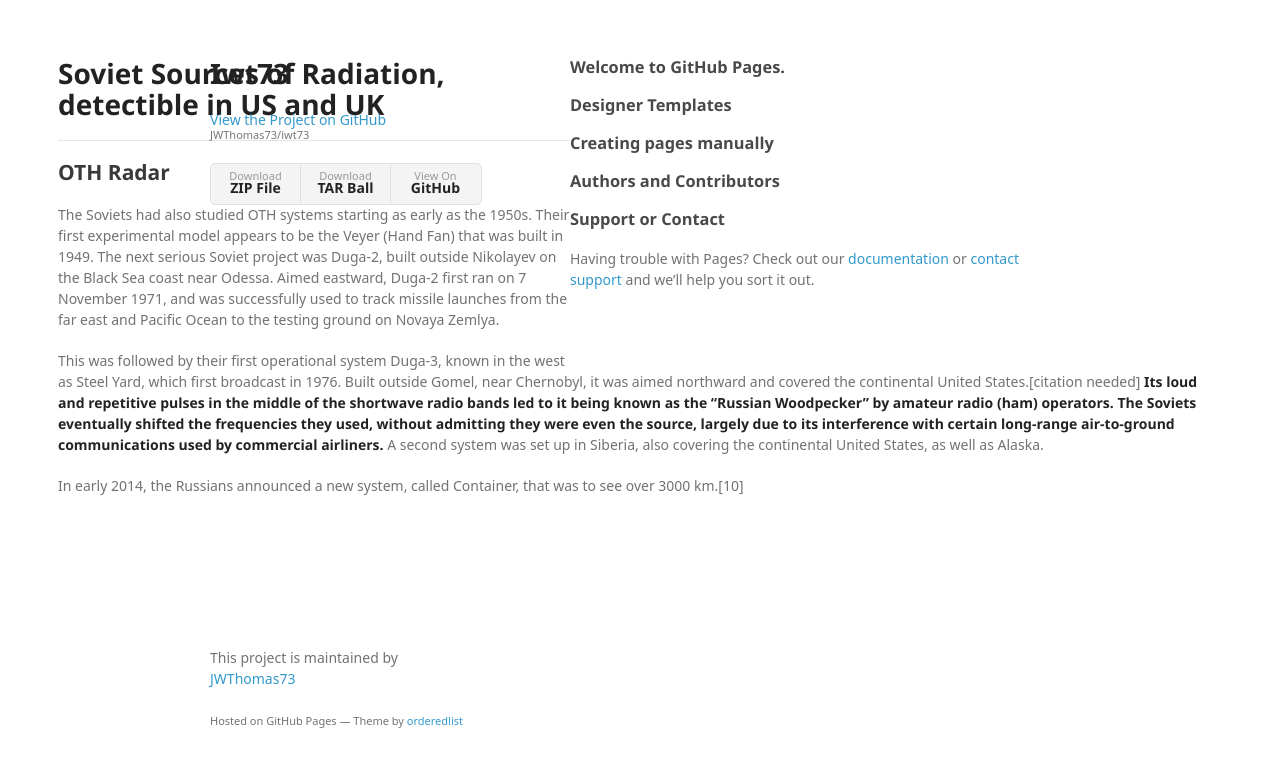
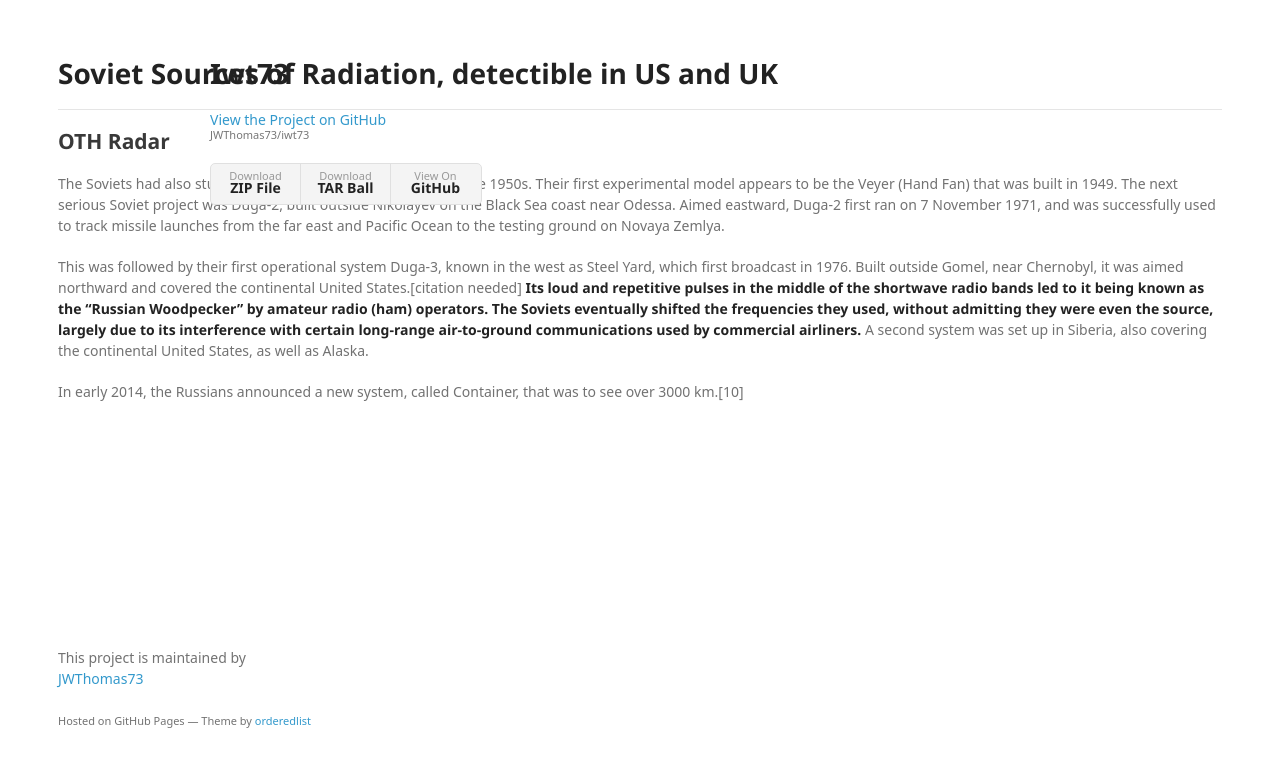
Before and after one commit to JWThomas73/iwt73, a plain HTML site: page indexiii.html in a window 1280 px wide. Drawn offline with Linux system fonts and the light colour scheme; a web font is replaced by a local one.

Commit message:
Update indexiii.html

```diff
--- a/indexiii.html
+++ b/indexiii.html
@@ -27,29 +27,6 @@
           <li><a href="https://github.com/JWThomas73/iwt73">View On <strong>GitHub</strong></a></li>
         </ul>
       </header>
-      <section>
-        <h3>
-<a id="welcome-to-github-pages" class="anchor" href="#welcome-to-github-pages" aria-hidden="true"><span aria-hidden="true" class="octicon octicon-link"></span></a>Welcome to GitHub Pages.</h3>
-
-
-<h3>
-<a id="designer-templates" class="anchor" href="#designer-templates" aria-hidden="true"><span aria-hidden="true" class="octicon octicon-link"></span></a>Designer Templates</h3>
-
-
-<h3>
-<a id="creating-pages-manually" class="anchor" href="#creating-pages-manually" aria-hidden="true"><span aria-hidden="true" class="octicon octicon-link"></span></a>Creating pages manually</h3>
-<h3>
-<a id="authors-and-contributors" class="anchor" href="#authors-and-contributors" aria-hidden="true"><span aria-hidden="true" class="octicon octicon-link"></span></a>Authors and Contributors</h3>
-
-<h3>
-<a id="support-or-contact" class="anchor" href="#support-or-contact" aria-hidden="true"><span aria-hidden="true" class="octicon octicon-link"></span></a>Support or Contact</h3>
-
-<p>Having trouble with Pages? Check out our <a href="https://help.github.com/pages">documentation</a> or <a href="https://github.com/contact">contact support</a> and we’ll help you sort it out.</p>
-      </section>
-      <footer>
-        <p>This project is maintained by <a href="https://github.com/JWThomas73">JWThomas73</a></p>
-        <p><small>Hosted on GitHub Pages &mdash; Theme by <a href="https://github.com/orderedlist">orderedlist</a></small></p>
-      </footer>
     </div>
     <script src="javascripts/scale.fix.js"></script>
 
@@ -68,5 +45,12 @@
 
 <p>This was followed by their first operational system Duga-3, known in the west as Steel Yard, which first broadcast in 1976. Built outside Gomel, near Chernobyl, it was aimed northward and covered the continental United States.[citation needed] <strong>Its loud and repetitive pulses in the middle of the shortwave radio bands led to it being known as the &ldquo;Russian Woodpecker&rdquo; by amateur radio (ham) operators. The Soviets eventually shifted the frequencies they used, without admitting they were even the source, largely due to its interference with certain long-range air-to-ground communications used by commercial airliners.</strong> A second system was set up in Siberia, also covering the continental United States, as well as Alaska.</p>
 
-<p>In early 2014, the Russians announced a new system, called Container, that was to see over 3000 km.[10]</p></body>
+<p>In early 2014, the Russians announced a new system, called Container, that was to see over 3000 km.[10]</p>
+
+<footer>
+        <p>This project is maintained by <a href="https://github.com/JWThomas73">JWThomas73</a></p>
+        <p><small>Hosted on GitHub Pages &mdash; Theme by <a href="https://github.com/orderedlist">orderedlist</a></small></p>
+      </footer>
+
+</body>
 </html>
```
